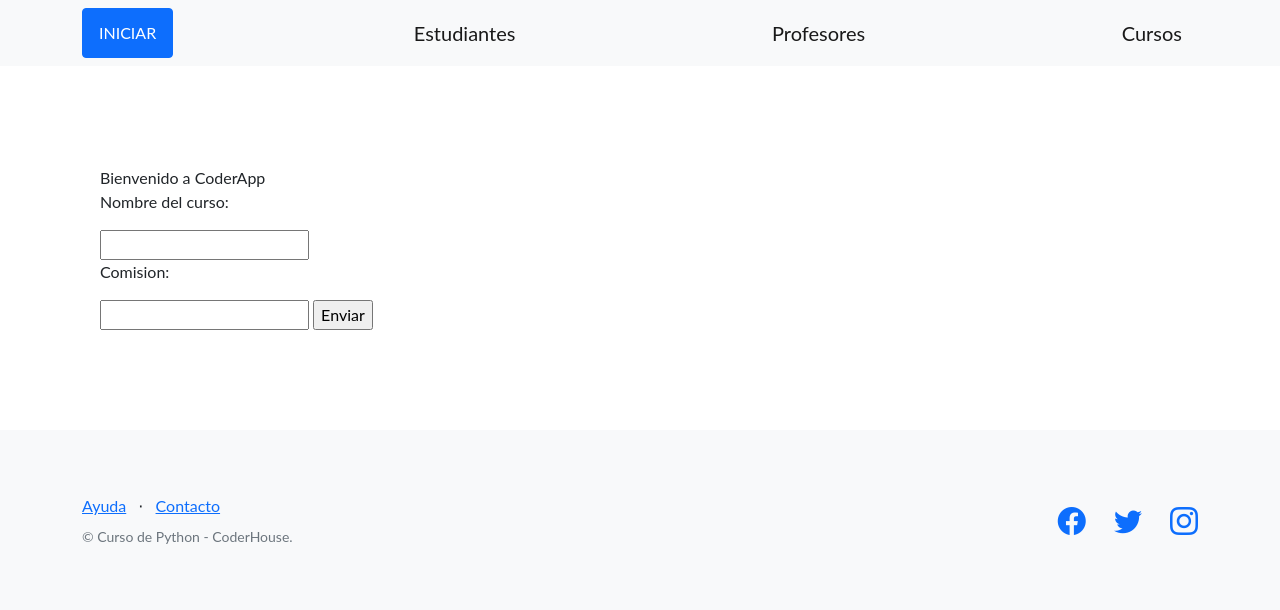
After one commit to EliasNavarroH/ProyectoCode, a Django app: page /enviar-curso in a window 1280 px wide. The commit adds this page. Shown: the top 610 px of the page. Run offline with Django 4.2, Linux system fonts and the light colour scheme; some libraries are stand-ins or nearby versions.

Commit message:
Se agrego formulario de cursos y botones

```diff
--- a/AppCoder/templates/AppCoder/base.html
+++ b/AppCoder/templates/AppCoder/base.html
@@ -35,6 +35,7 @@
         </nav>
 
         <section style="padding:100px;">
+        {% block subtitulo%}{%endblock subtitulo%}
         {% block contenido %}
         {% endblock contenido %}
         </section>
--- /dev/null
+++ b/AppCoder/templates/AppCoder/formulario_curso.html
@@ -0,0 +1,14 @@
+{% extends 'AppCoder/base.html' %}
+
+
+{%block subtitulo%} Bienvenido a CoderApp {%endblock subtitulo%}
+
+{% block contenido%}
+<form action="{% url 'crear_curso' %}" metod="post">
+    <p>Nombre del curso:</p>
+    <input type="text" name="nombre">
+    <p>Comision:</p>
+    <input type="number" name="comision">
+    <input type="submit" value="Enviar">
+</form>
+{% endblock contenido%}
--- a/AppCoder/views.py
+++ b/AppCoder/views.py
@@ -1,4 +1,5 @@
-from django.shortcuts import render
+from django.shortcuts import render, redirect
+from django.urls import reverse
 from django.http import HttpResponse
 from datetime import datetime
 
@@ -47,10 +48,15 @@ def listar_curso(request):
     context=contexto1,
     )
 
-
-
-
-
-
-
-# Create your views here.
+def crear_curso(request):
+    if request.method == "POST":
+        data = request.POST
+        curso = Curso(nombre=data['nombre'], camada=data['camada'] )
+        curso.save()
+        url_exitosa = reverse('listar_curso')
+        return redirect(url_exitosa)
+    else: #GET
+       return render(
+        request=request,
+        template_name='AppCoder/formulario_curso.html'
+       )
--- a/ProyectoCoder/urls.py
+++ b/ProyectoCoder/urls.py
@@ -1,7 +1,7 @@
 from django.urls import path
 from django.contrib import admin
 
-from AppCoder.views import inicio, listar_estudiantes, listar_profesores, listar_curso
+from AppCoder.views import inicio, listar_estudiantes, listar_profesores, listar_curso, crear_curso
 
 
 urlpatterns = [
@@ -10,4 +10,6 @@ urlpatterns = [
     path('', inicio, name="inicio"),
     path('admin/', admin.site.urls),
     path('curso', listar_curso, name="listar_curso"),
+    path('enviar-curso', crear_curso, name="formulario_curso"),
+
 ]
```
